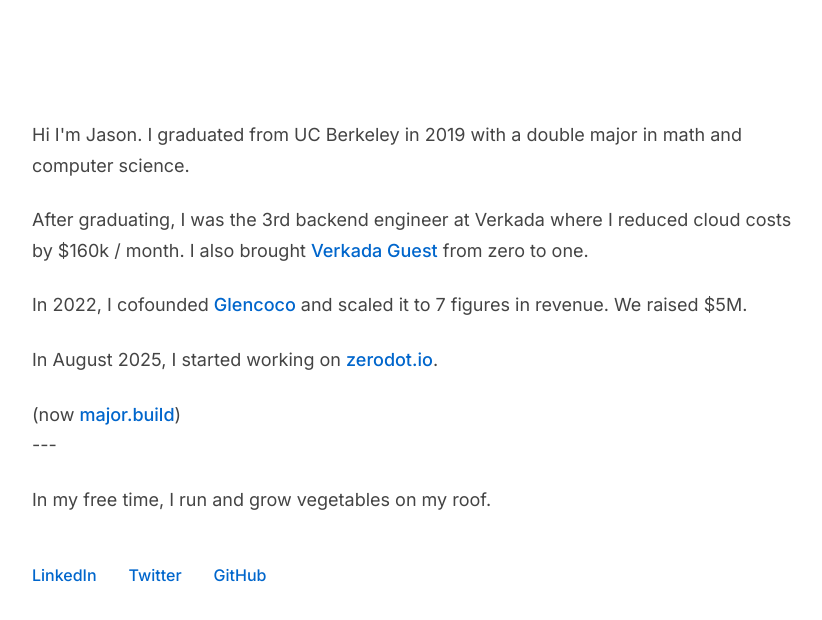
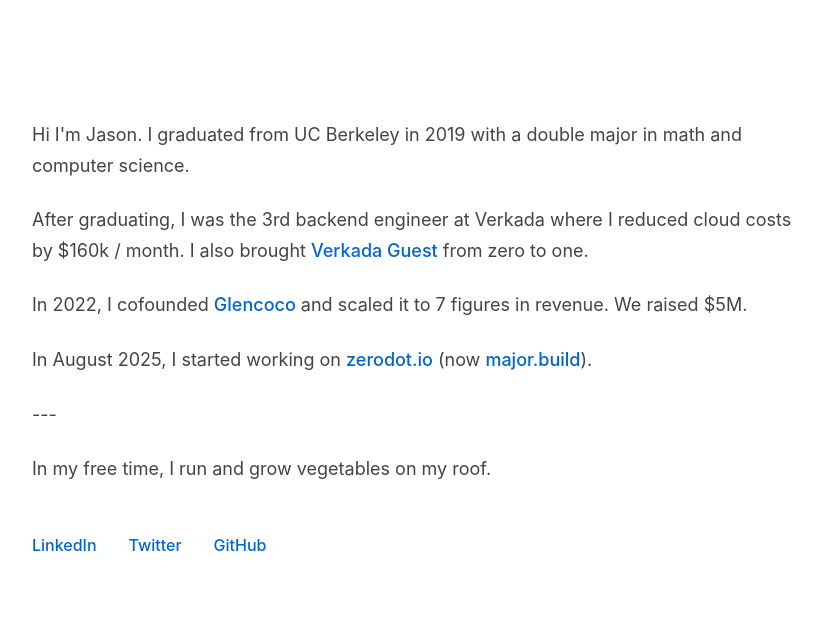
Before and after one commit to jasonzbao/jasonzbao.com, a plain HTML site: page index.html in a window 1280 px wide. Shown: the whole page, without its empty margins (228-1050 px from the left). Drawn offline with Linux system fonts and the light colour scheme.

Commit message:
Even more optimal

```diff
--- a/index.html
+++ b/index.html
@@ -39,9 +39,6 @@
 
     <title>Jason Bao</title>
 
-    <!-- Preload critical font -->
-    <link rel="preload" href="https://fonts.googleapis.com/css2?family=Inter:wght@400;500;600&display=swap" as="style" onload="this.onload=null;this.rel='stylesheet'">
-    <noscript><link rel="stylesheet" href="https://fonts.googleapis.com/css2?family=Inter:wght@400;500;600&display=swap"></noscript>
 
     <style>
         * {
@@ -51,7 +48,7 @@
         }
 
         body {
-            font-family: 'Inter', -apple-system, BlinkMacSystemFont, 'Segoe UI', Roboto, sans-serif;
+            font-family: -apple-system, BlinkMacSystemFont, "Segoe UI", Roboto, Helvetica, Arial, sans-serif, "Apple Color Emoji", "Segoe UI Emoji", "Segoe UI Symbol";
             line-height: 1.6;
             color: #333;
             background-color: #fff;
@@ -195,7 +192,7 @@
 
             <p>In 2022, I cofounded <a href="https://www.glencoco.com/" target="_blank" rel="noopener noreferrer">Glencoco</a> and scaled it to 7 figures in revenue. We raised $5M.</p>
 
-            <p>In August 2025, I started working on <a href="https://zerodot.io" target="_blank" rel="noopener noreferrer">zerodot.io</a>.</p> (now <a href="https://www.major.build" target="_blank" rel="noopener noreferrer">major.build</a>)
+            <p>In August 2025, I started working on <a href="https://zerodot.io" target="_blank" rel="noopener noreferrer">zerodot.io</a> (now <a href="https://www.major.build" target="_blank" rel="noopener noreferrer">major.build</a>).</p>
 
             <p>---</p>
 
```
